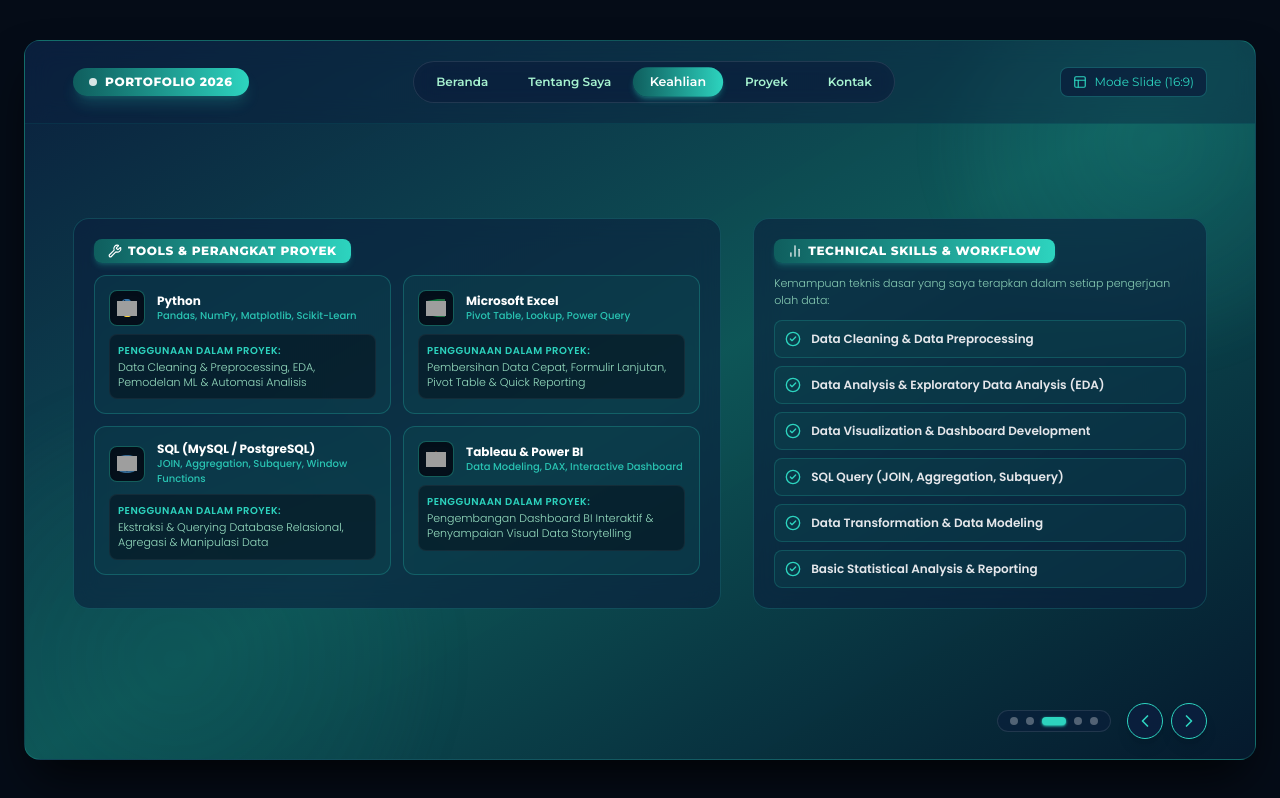
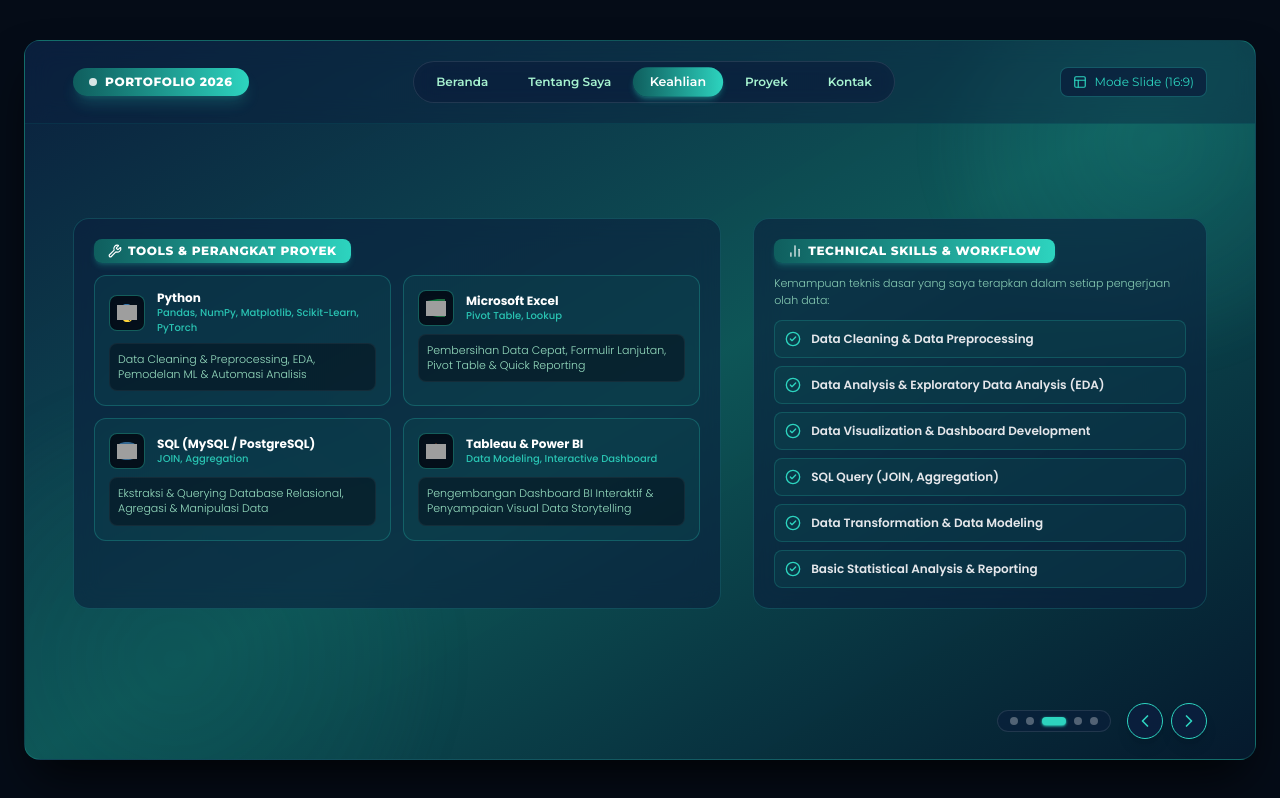
Before and after one commit to buburayam112/PortofolioAbiyu, a React (Vite) app: page / in a window 1280 px wide. Both pictures are taken after a click on the button "Keahlian". Built offline with nearby package versions, Linux system fonts and the light colour scheme; grey boxes are pictures that could not be loaded; a web font is replaced by a local one.

Commit message:
Mengganti Sedikit Konsep untuk Portofolionya

```diff
--- a/src/components/SkillsSlide.jsx
+++ b/src/components/SkillsSlide.jsx
@@ -41,28 +41,28 @@ const SQLLogo = () => (
 const toolSkills = [
   {
     name: 'Python',
-    subtitle: 'Pandas, NumPy, Matplotlib, Scikit-Learn',
+    subtitle: 'Pandas, NumPy, Matplotlib, Scikit-Learn, PyTorch',
     useCase: 'Data Cleaning & Preprocessing, EDA, Pemodelan ML & Automasi Analisis',
     LogoComp: PythonLogo,
     imgPath: '/python.png',
   },
   {
     name: 'Microsoft Excel',
-    subtitle: 'Pivot Table, Lookup, Power Query',
+    subtitle: 'Pivot Table, Lookup',
     useCase: 'Pembersihan Data Cepat, Formulir Lanjutan, Pivot Table & Quick Reporting',
     LogoComp: ExcelLogo,
     imgPath: '/excel.png',
   },
   {
     name: 'SQL (MySQL / PostgreSQL)',
-    subtitle: 'JOIN, Aggregation, Subquery, Window Functions',
+    subtitle: 'JOIN, Aggregation',
     useCase: 'Ekstraksi & Querying Database Relasional, Agregasi & Manipulasi Data',
     LogoComp: SQLLogo,
     imgPath: '/sql.png',
   },
   {
     name: 'Tableau & Power BI',
-    subtitle: 'Data Modeling, DAX, Interactive Dashboard',
+    subtitle: 'Data Modeling, Interactive Dashboard',
     useCase: 'Pengembangan Dashboard BI Interaktif & Penyampaian Visual Data Storytelling',
     LogoComp: TableauLogo,
     imgPath: '/tableau.png',
@@ -74,7 +74,7 @@ const technicalSkills = [
   'Data Cleaning & Data Preprocessing',
   'Data Analysis & Exploratory Data Analysis (EDA)',
   'Data Visualization & Dashboard Development',
-  'SQL Query (JOIN, Aggregation, Subquery)',
+  'SQL Query (JOIN, Aggregation)',
   'Data Transformation & Data Modeling',
   'Basic Statistical Analysis & Reporting',
 ];
@@ -132,9 +132,6 @@ const SkillsSlide = () => {
                       </div>
 
                       <div className="bg-[#050C17]/50 rounded-lg p-2 border border-white/5">
-                        <span className="text-[10px] font-semibold text-[#2DD4BF] uppercase block tracking-wider mb-0.5">
-                          Penggunaan dalam Proyek:
-                        </span>
                         <p className="text-[11px] text-[#A7F3D0]/90 leading-snug font-light">
                           {tool.useCase}
                         </p>
```
